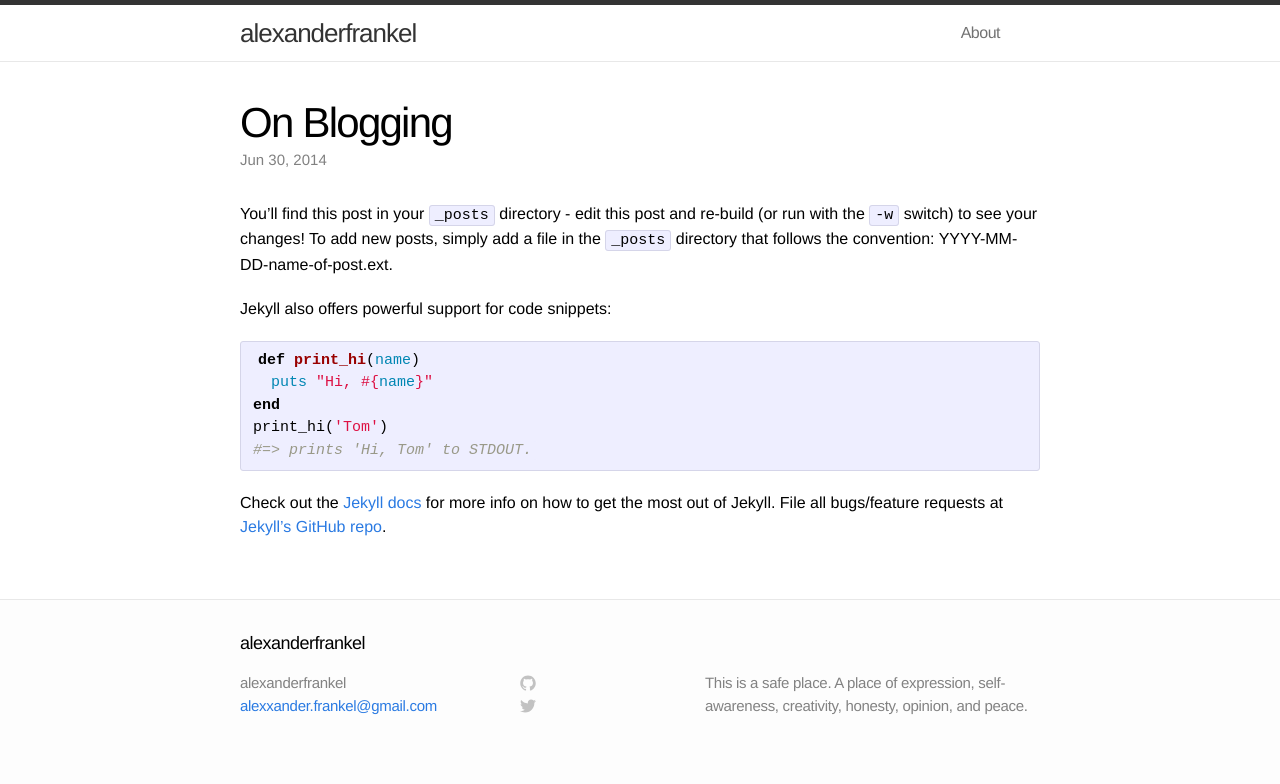
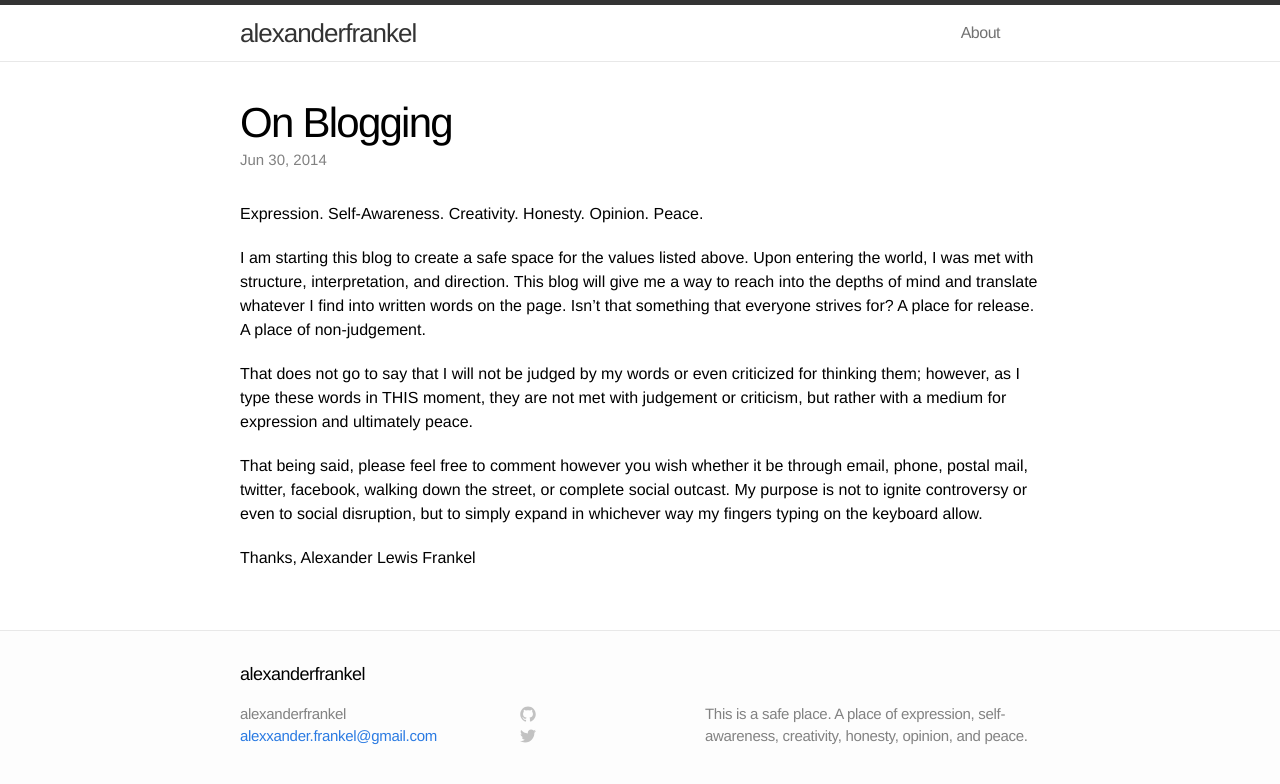
Before and after one commit to alexanderfrankel/alexanderfrankel.github.io, a Jekyll site: the page built from _posts/2014-06-30-on-blogging.markdown, in a window 1280 px wide. Shown: the top 784 px of the page. Built offline with Jekyll 4.4.1, drawn with Linux system fonts in a browser that asks for light colours.

Commit message:
Add 'On Blogging' content

```diff
--- a/_posts/2014-06-30-on-blogging.markdown
+++ b/_posts/2014-06-30-on-blogging.markdown
@@ -5,20 +5,13 @@ date:   2014-06-30 14:04:48
 categories: blogging
 ---
 
-You'll find this post in your `_posts` directory - edit this post and re-build (or run with the `-w` switch) to see your changes!
-To add new posts, simply add a file in the `_posts` directory that follows the convention: YYYY-MM-DD-name-of-post.ext.
+Expression. Self-Awareness. Creativity. Honesty. Opinion. Peace.
 
-Jekyll also offers powerful support for code snippets:
+I am starting this blog to create a safe space for the values listed above. Upon entering the world, I was met with structure, interpretation, and direction. This blog will give me a way to reach into the depths of mind and translate whatever I find into written words on the page. Isn't that something that everyone strives for? A place for release. A place of non-judgement.
 
-{% highlight ruby %}
-def print_hi(name)
-  puts "Hi, #{name}"
-end
-print_hi('Tom')
-#=> prints 'Hi, Tom' to STDOUT.
-{% endhighlight %}
+That does not go to say that I will not be judged by my words or even criticized for thinking them; however, as I type these words in THIS moment, they are not met with judgement or criticism, but rather with a medium for expression and ultimately peace.
 
-Check out the [Jekyll docs][jekyll] for more info on how to get the most out of Jekyll. File all bugs/feature requests at [Jekyll's GitHub repo][jekyll-gh].
+That being said, please feel free to comment however you wish whether it be through email, phone, postal mail, twitter, facebook, walking down the street, or complete social outcast. My purpose is not to ignite controversy or even to social disruption, but to simply expand in whichever way my fingers typing on the keyboard allow.
 
-[jekyll-gh]: https://github.com/jekyll/jekyll
-[jekyll]:    http://jekyllrb.com
+Thanks,
+Alexander Lewis Frankel
```
